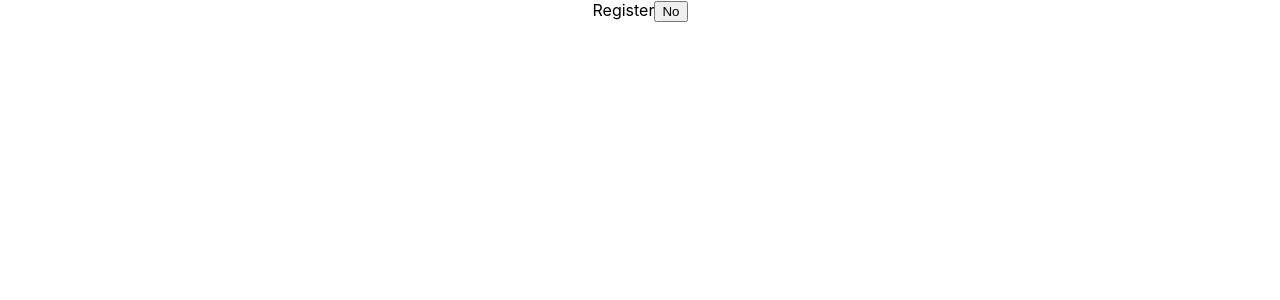
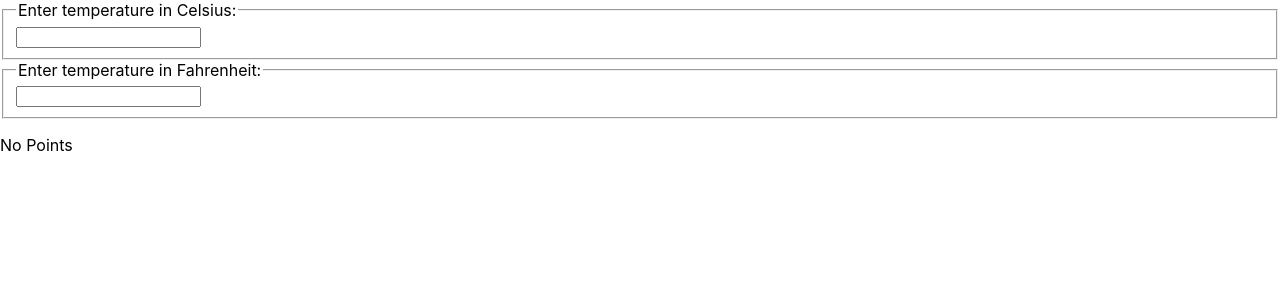
Before and after one commit to htutwaiphyoe/Mastering-React, a React (Create React App) app: page / in a window 1280 px wide. Shown: the top 300 px of the page. Built offline with nearby package versions, Linux system fonts and the light colour scheme.

Commit message:
Lifting State Up

```diff
--- a/src/App.js
+++ b/src/App.js
@@ -1,22 +1,9 @@
 import React from "react";
 import "./App.css";
-
+import Calculator from "./Calculator/Calculator";
 class App extends React.Component {
-    state = {
-        isToggle: false,
-    };
-
-    toggle = () => {
-        this.setState((state) => ({ isToggle: !state.isToggle }));
-    };
-
     render() {
-        return (
-            <div className="App">
-                {this.state.isToggle ? "Login" : "Register"}
-                <button onClick={this.toggle}>{this.state.isToggle ? "Yes" : "No"}</button>
-            </div>
-        );
+        return <Calculator />;
     }
 }
 
--- /dev/null
+++ b/src/BoilingVerdict/BoilingVerdict.js
@@ -0,0 +1,14 @@
+import React from "react";
+
+const BoilingVerdict = (props) => {
+    if (props.celsius >= 100) {
+        return <p>Boiling Points</p>;
+    } else if (props.celsius <= 0) {
+        return <p>Iced Points</p>;
+    } else if (!props.celsius) {
+        return <p>No Points</p>;
+    }
+    return <p>Normal Points</p>;
+};
+
+export default BoilingVerdict;
--- /dev/null
+++ b/src/Calculator/Calculator.js
@@ -0,0 +1,59 @@
+import React from "react";
+import BoilingVerdict from "../BoilingVerdict/BoilingVerdict";
+import TemperatureInput from "../TemperatureInput/TemperatureInput";
+class Calculator extends React.Component {
+    state = {
+        temperature: "",
+        scale: "c",
+    };
+
+    handleCelsiusChange = (temperature) => {
+        this.setState({ temperature, scale: "c" });
+    };
+
+    handleFahrenheitChange = (temperature) => {
+        this.setState({ temperature, scale: "f" });
+    };
+    toCelsius = (fahrenheit) => {
+        return ((fahrenheit - 32) * 5) / 9;
+    };
+
+    toFahrenheit = (celsius) => {
+        return (celsius * 9) / 5 + 32;
+    };
+
+    tryConvert = (temperature, convert) => {
+        const input = parseFloat(temperature);
+        if (Number.isNaN(input)) {
+            return "";
+        }
+        const output = convert(input);
+        const rounded = Math.round(output * 1000) / 1000;
+        return rounded.toString();
+    };
+    render() {
+        const scale = this.state.scale;
+        const temperature = this.state.temperature;
+        const celsius = scale === "f" ? this.tryConvert(temperature, this.toCelsius) : temperature;
+        const fahrenheit =
+            scale === "c" ? this.tryConvert(temperature, this.toFahrenheit) : temperature;
+
+        return (
+            <div>
+                <TemperatureInput
+                    scale="c"
+                    temperature={celsius}
+                    onTemperatureChange={this.handleCelsiusChange}
+                />
+                <TemperatureInput
+                    scale="f"
+                    temperature={fahrenheit}
+                    onTemperatureChange={this.handleFahrenheitChange}
+                />
+                <BoilingVerdict celsius={parseFloat(celsius)} />
+            </div>
+        );
+    }
+}
+
+export default Calculator;
--- /dev/null
+++ b/src/TemperatureInput/TemperatureInput.js
@@ -0,0 +1,20 @@
+import React from "react";
+
+const TemperatureInput = (props) => {
+    const scaleNames = {
+        c: "Celsius",
+        f: "Fahrenheit",
+    };
+
+    const handleChange = (e) => {
+        props.onTemperatureChange(e.target.value);
+    };
+    return (
+        <fieldset>
+            <legend>Enter temperature in {scaleNames[props.scale]}:</legend>
+            <input value={props.temperature} onChange={handleChange} />
+        </fieldset>
+    );
+};
+
+export default TemperatureInput;
```
